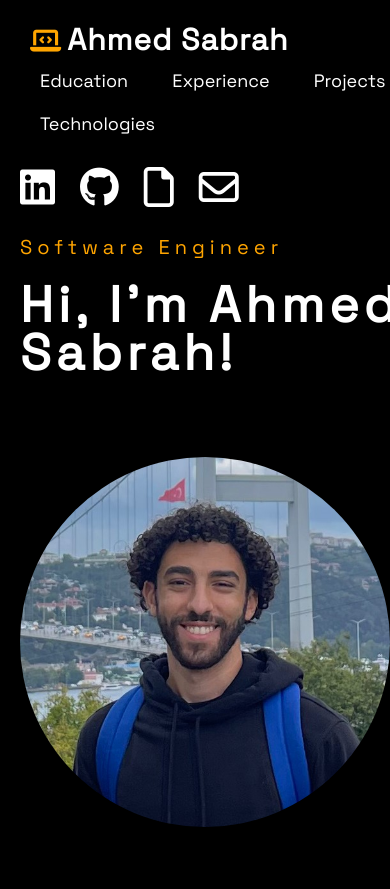
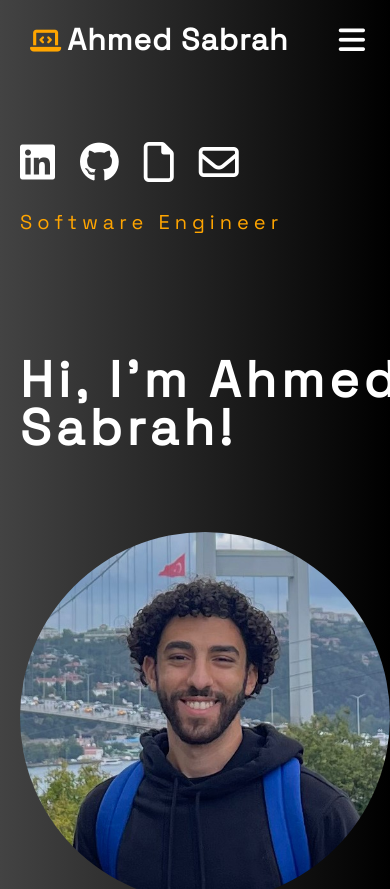
Before and after one commit to sabrahahmed/Portfolio, a plain HTML site: page index.html in a window 390 px wide. Shown: the top 889 px of the page. Drawn offline with Linux system fonts and the light colour scheme.

Commit message:
Responsiveness

```diff
--- a/index.html
+++ b/index.html
@@ -23,8 +23,9 @@
                 <li><a href="#experience">Experience</a></li>
                 <li><a href="#projects">Projects</a></li>
                 <li><a href="#technologies">Technologies</a></li>
-                <!-- <i id="light" class="fa-solid fa-sun"></i> -->
+                <i class="fa-solid fa-x" onclick="closemenu()"></i>
             </ul>
+            <i class="fa-solid fa-bars" onclick="openmenu()"></i>
         </nav>
     </header>
 
@@ -281,5 +282,15 @@
     <br>
     </div>
 <script src="index.js"></script>
+<script>
+    // RESPONSIVE SIDE MENU
+    let nav = document.getElementsByClassName("nav");
+    function openmenu(){
+        nav.style.right = "0";
+    }
+    function closemenu(){
+        nav.style.right = "-100%";
+    }
+</script>
 </body>
 </html>
--- a/style.css
+++ b/style.css
@@ -9,8 +9,8 @@ html{
     scroll-behavior: smooth;
     display: table;
     /* margin: auto; */
-    background-color: black;
-    /* background: linear-gradient(to right, #434343 0%, black 100%); */
+    /* background-color: black; */
+    background: linear-gradient(to right, #434343 0%, black 100%);
     background-size: cover;
     background-position: center;
     height: 100%;
@@ -524,6 +524,9 @@ footer{
 }
 
 /* RESPONSIVENESS */
+nav .fa-x, .fa-bars{
+    display: none;
+}
 
 @media(max-width: 1300px){
 
@@ -593,6 +596,56 @@ footer{
 }
 
 @media(max-width: 844px){
+
+    header{
+        width: 100%;
+        /* background-color: black; */
+        height: 100px;
+    }
+
+    h1{
+        margin-top: 100px;
+    }
+
+    .nav{
+        display: flex;
+        flex-direction: column;
+        gap: 20px;
+        background:black;
+        position: fixed;
+        top: 0;
+        right: -100%;
+        width: 100%;
+        height: 100vh;
+        padding-top: 50px;
+        z-index: 2;
+        transition: right 0.5s;
+        margin-top: 20px;
+    }
+
+    .nav div{
+        display: block;
+        margin: 25px;
+    }
+
+    nav .fa-x{
+        display: block;
+        font-size: 30px;
+        position: absolute;
+        top: 25px;
+        left: 25px;
+        cursor: pointer;
+    }
+
+    nav .fa-bars{
+        display: block;
+        font-size: 30px;
+        position: absolute;
+        top: 25px;
+        right: 25px;
+        cursor: pointer;
+    }
+
     body{
         overflow-x: hidden;
     }
```
